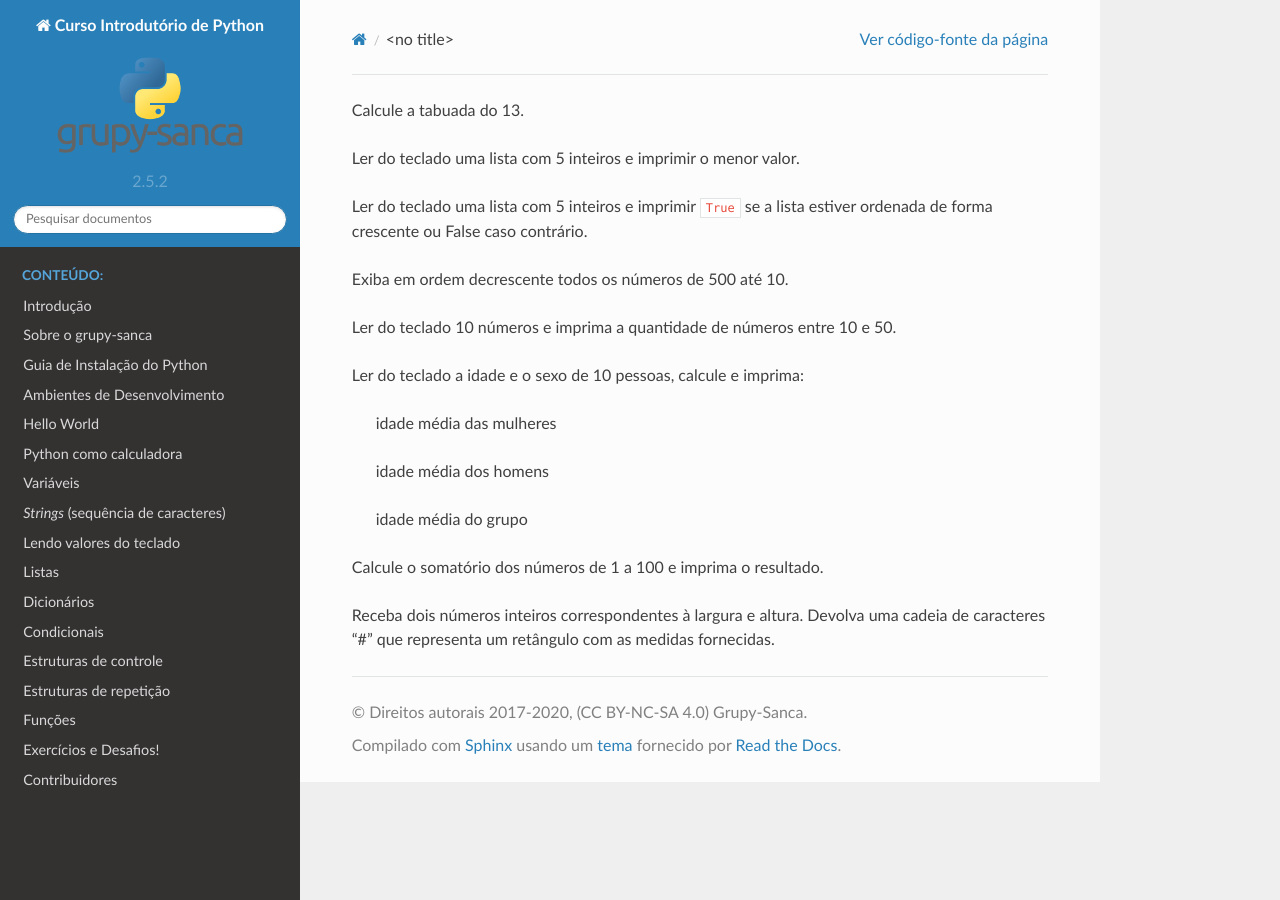
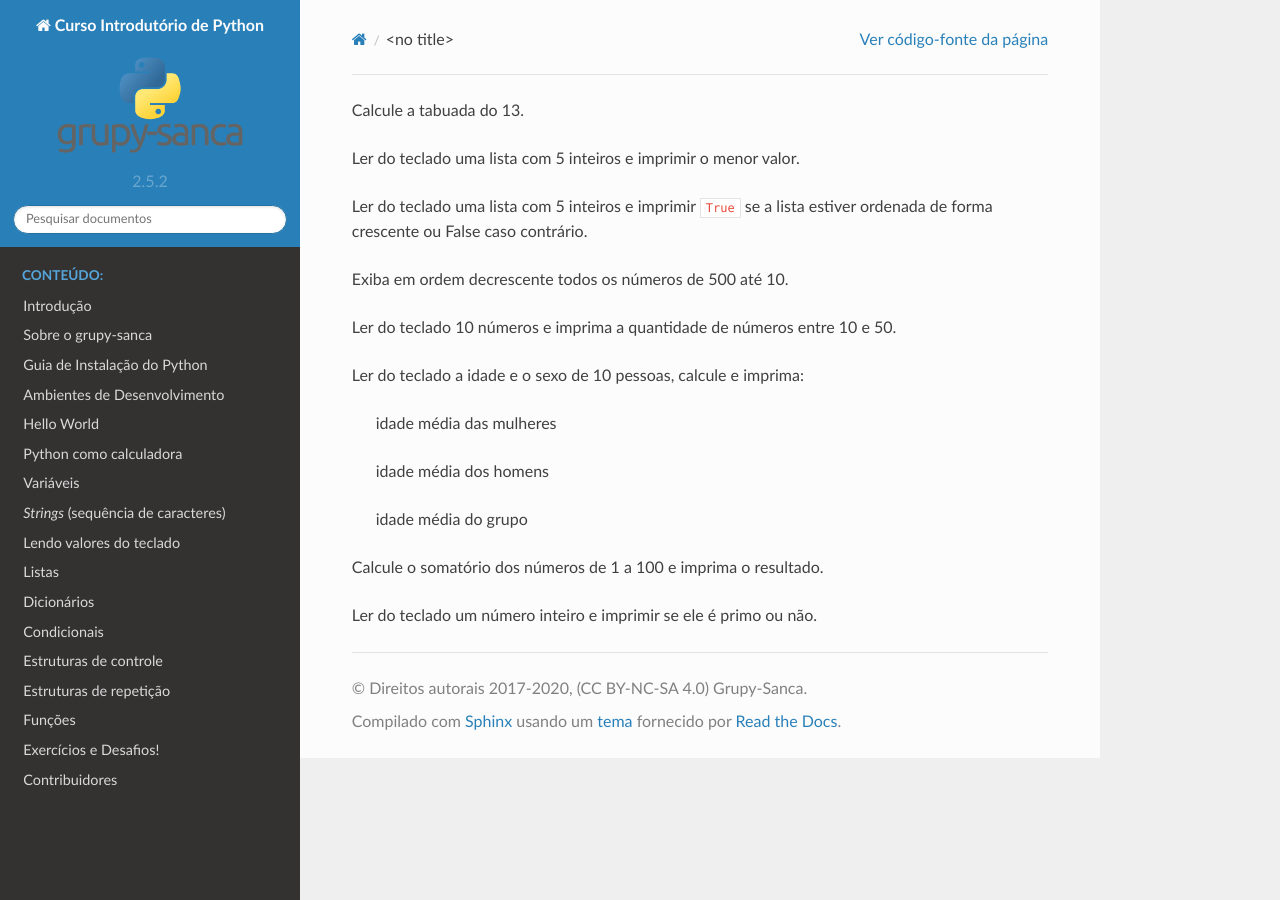
Before and after one commit to grupy-sanca/curso-python, a Sphinx documentation site: the page built from source/exercicios_repeticao.rst, in a window 1280 px wide. Built offline with Sphinx 7.4.7 and the Read the Docs theme 2.0.0, drawn with Linux system fonts in a browser that asks for light colours.

Commit message:
add while exercise

```diff
--- a/source/exercicios_repeticao.rst
+++ b/source/exercicios_repeticao.rst
@@ -19,4 +19,4 @@
 
 #. Calcule o somatório dos números de 1 a 100 e imprima o resultado.
 
-#.	Receba dois números inteiros correspondentes à largura e altura. Devolva uma cadeia de caracteres "#" que representa um retângulo com as medidas fornecidas.
+#. Ler do teclado um número inteiro e imprimir se ele é primo ou não.
```
